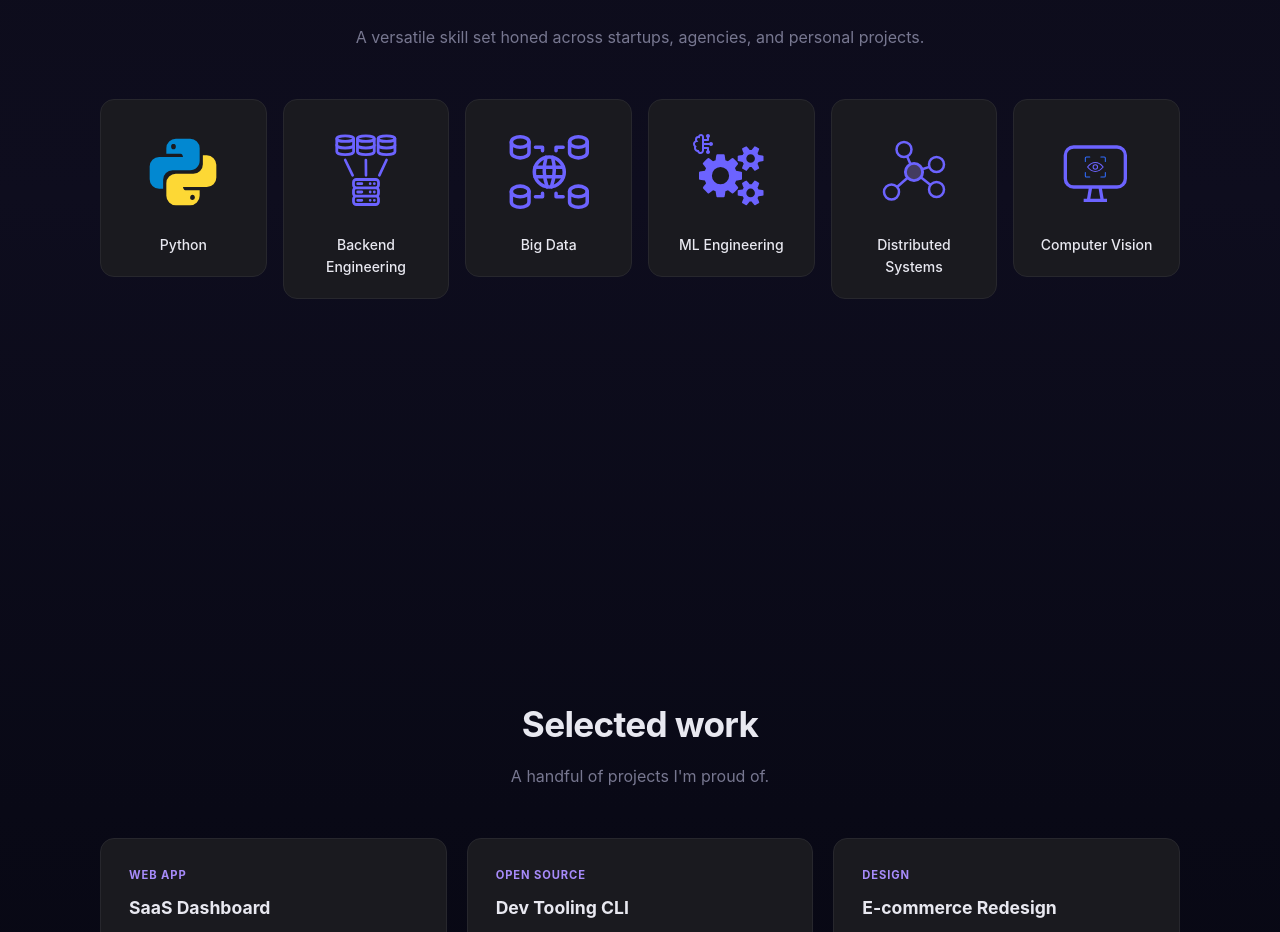
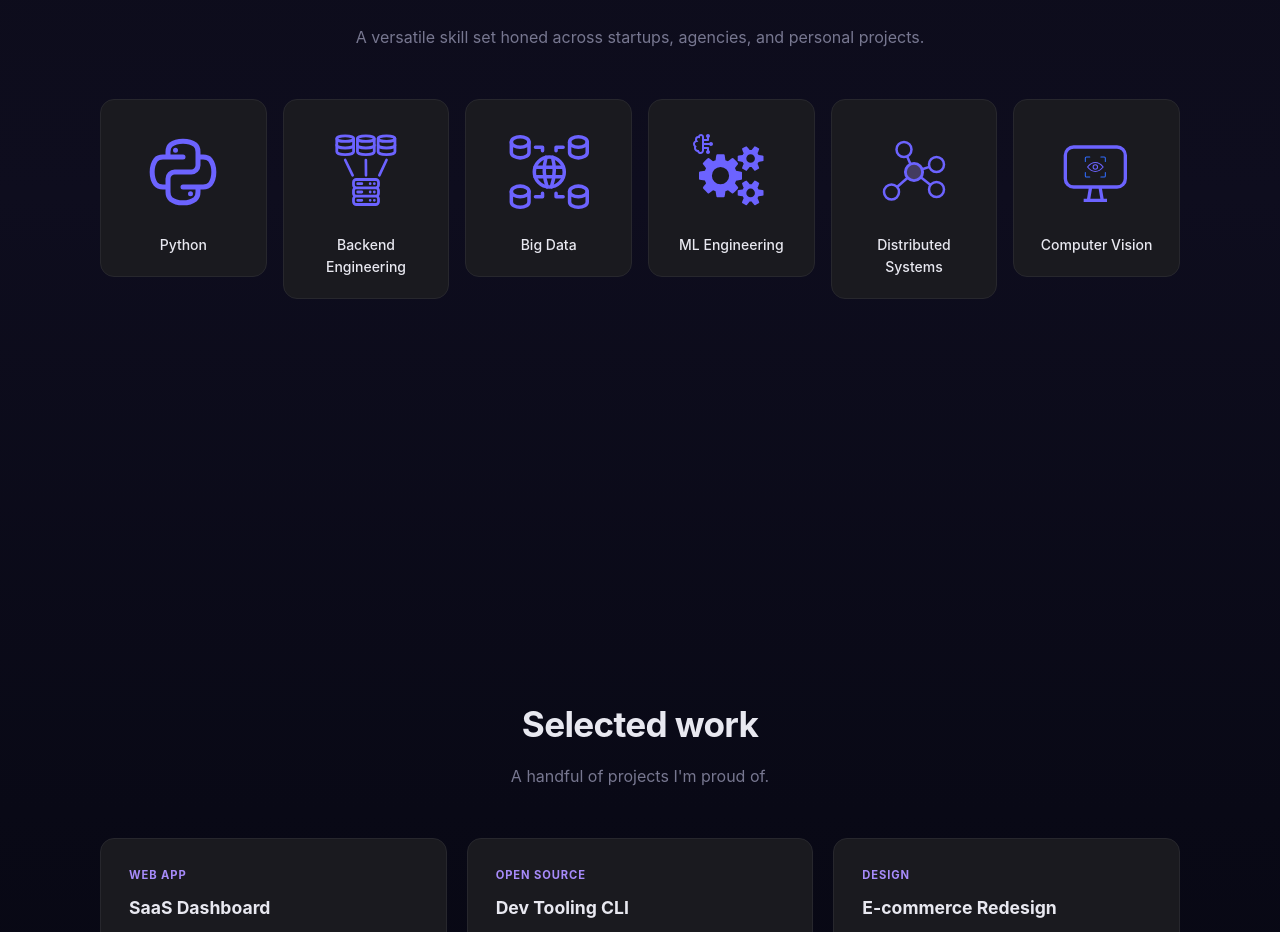
Before and after one commit to DavidSergeev/DavidSergeev.github.io, a React (Vite) app: page / in a window 1280 px wide. Shown: the part 1040-1972 px from the top of the page. Built offline with nearby package versions, Linux system fonts and the light colour scheme.

Commit message:
chore: replace Python skill icon asset with python-3.svg
- Update the Python skill icon reference in App.tsx from /python.svg to /python-3.svg.
- Remove the old public/python.svg file that is no longer referenced.

```diff
--- a/src/App.tsx
+++ b/src/App.tsx
@@ -647,7 +647,7 @@ function NavLink({
 }
 
 const SKILLS = [
-  { icon: "/python.svg", label: "Python" },
+  { icon: "/python-3.svg", label: "Python" },
   { icon: "/backend.svg", label: "Backend Engineering" },
   { icon: "/big-data.svg", label: "Big Data" },
   { icon: "/brain-gears.svg", label: "ML Engineering" },
```
Also changed, not shown: public/python-3.svg (added), public/python.svg (deleted).
